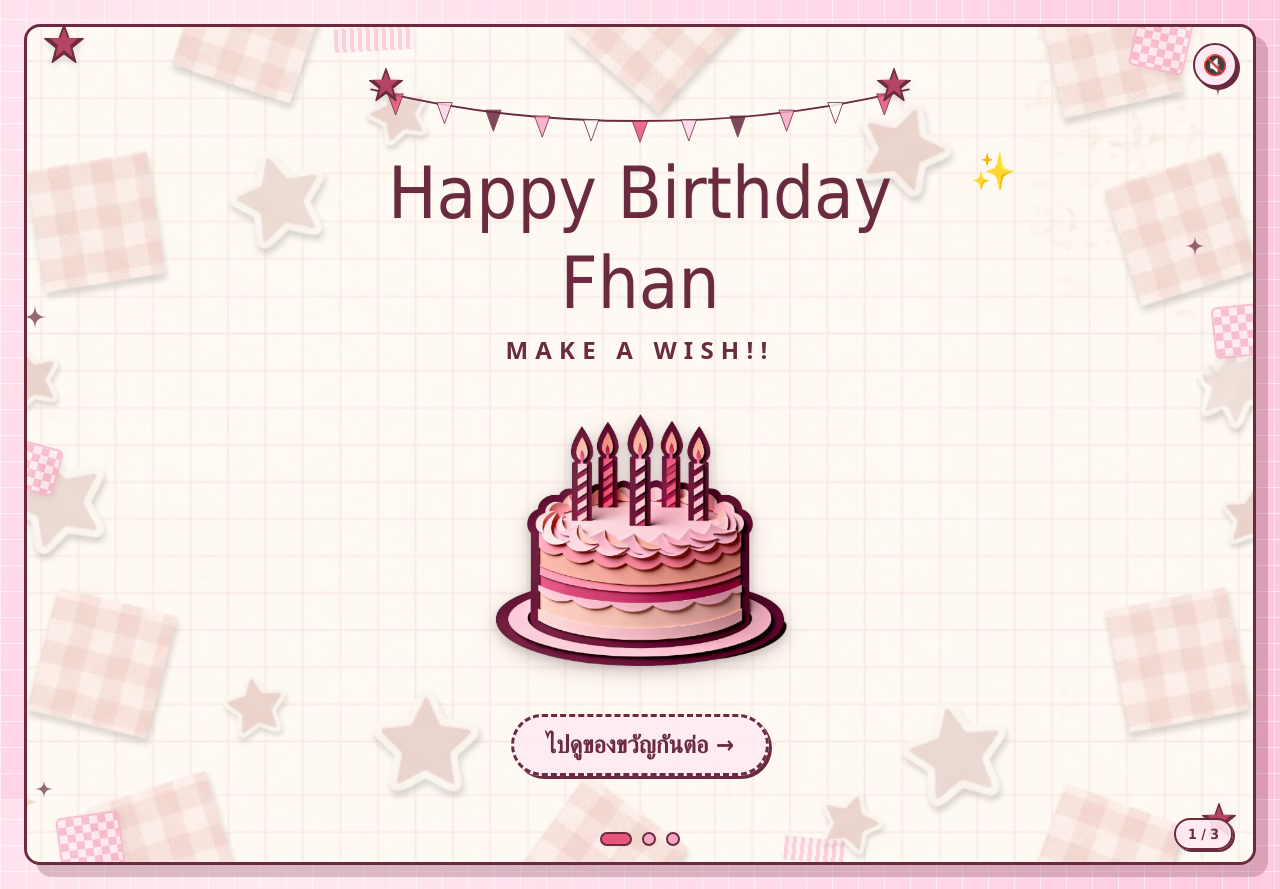
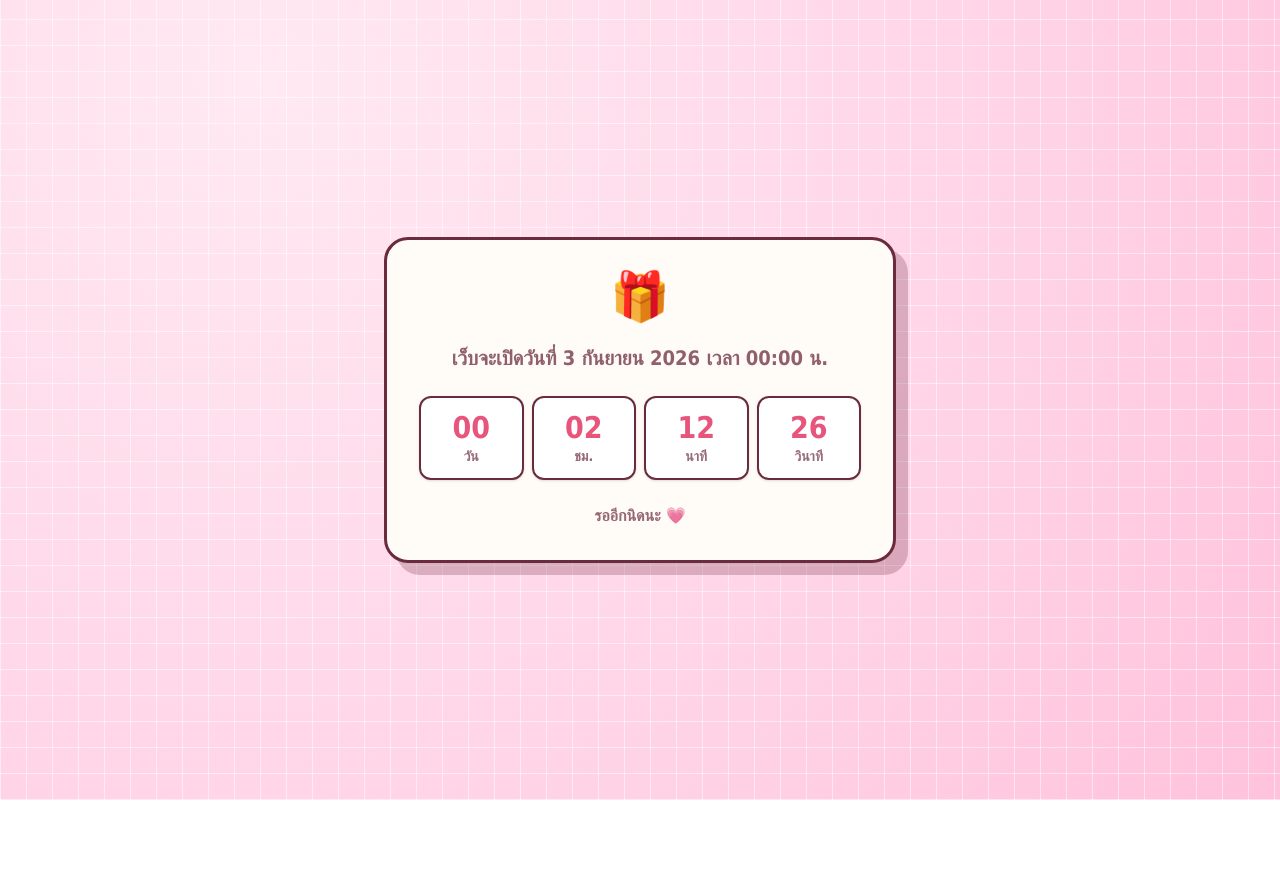
Before and after one commit to TS-Nocturne/happy_birthday_fhan, a Next.js app: page / in a window 1280 px wide. After the commit the page ends 800 px from the top, so only its background shows below. Built offline with nearby package versions, Linux system fonts and the light colour scheme; no server answers.

Commit message:
Build birthday experience and prepare Vercel deployment

```diff
--- /dev/null
+++ b/src/app/api/unlock/route.ts
@@ -0,0 +1,34 @@
+import { NextResponse } from 'next/server';
+import { isLaunched } from '@/lib/launch';
+
+const ACCESS_COOKIE = 'birthday_access';
+
+export async function POST(request: Request) {
+  if (!isLaunched()) {
+    return NextResponse.json({ ok: false, reason: 'not_released' }, { status: 403 });
+  }
+
+  const body: unknown = await request.json().catch(() => null);
+  const passcode =
+    body && typeof body === 'object' && 'passcode' in body
+      ? (body as { passcode?: unknown }).passcode
+      : null;
+  const expectedPasscode = process.env.SITE_PASSCODE ?? '0309';
+
+  if (typeof passcode !== 'string' || passcode !== expectedPasscode) {
+    return NextResponse.json({ ok: false }, { status: 401 });
+  }
+
+  const response = NextResponse.json({ ok: true });
+  response.cookies.set({
+    name: ACCESS_COOKIE,
+    value: 'granted',
+    httpOnly: true,
+    sameSite: 'lax',
+    secure: process.env.NODE_ENV === 'production',
+    path: '/',
+    maxAge: 60 * 60 * 24 * 30,
+  });
+
+  return response;
+}
--- a/src/app/layout.tsx
+++ b/src/app/layout.tsx
@@ -1,4 +1,7 @@
 import type { Metadata } from 'next';
+import { cookies } from 'next/headers';
+import AccessGate from '@/components/AccessGate';
+import { isLaunched, LAUNCH_AT } from '@/lib/launch';
 import './globals.css';
 
 export const metadata: Metadata = {
@@ -15,12 +18,18 @@ export const viewport = {
   initialScale: 1,
 };
 
-export default function RootLayout({
+export default async function RootLayout({
   children,
 }: Readonly<{ children: React.ReactNode }>) {
+  const cookieStore = await cookies();
+  const unlocked = cookieStore.get('birthday_access')?.value === 'granted';
+  const launched = isLaunched();
+
   return (
     <html lang="th">
-      <body className="min-h-dvh overflow-x-hidden">{children}</body>
+      <body className="min-h-dvh overflow-x-hidden">
+        {launched && unlocked ? children : <AccessGate launched={launched} launchAt={LAUNCH_AT} />}
+      </body>
     </html>
   );
 }
--- /dev/null
+++ b/src/components/AccessGate.tsx
@@ -0,0 +1,132 @@
+'use client';
+
+import { FormEvent, useEffect, useState } from 'react';
+import { motion } from 'motion/react';
+
+interface AccessGateProps {
+  launched: boolean;
+  launchAt: number;
+}
+
+function Countdown({ launchAt }: Pick<AccessGateProps, 'launchAt'>) {
+  const [remaining, setRemaining] = useState(() => Math.max(0, launchAt - Date.now()));
+
+  useEffect(() => {
+    const timer = window.setInterval(() => {
+      const next = Math.max(0, launchAt - Date.now());
+      setRemaining(next);
+      if (next === 0) window.location.reload();
+    }, 1000);
+    return () => window.clearInterval(timer);
+  }, [launchAt]);
+
+  const totalSeconds = Math.ceil(remaining / 1000);
+  const days = Math.floor(totalSeconds / 86_400);
+  const hours = Math.floor((totalSeconds % 86_400) / 3_600);
+  const minutes = Math.floor((totalSeconds % 3_600) / 60);
+  const seconds = totalSeconds % 60;
+  const units = [
+    { label: 'วัน', value: days },
+    { label: 'ชม.', value: hours },
+    { label: 'นาที', value: minutes },
+    { label: 'วินาที', value: seconds },
+  ];
+
+  return (
+    <main className="grid min-h-dvh place-items-center p-4">
+      <motion.section
+        initial={{ opacity: 0, y: 18, scale: 0.96 }}
+        animate={{ opacity: 1, y: 0, scale: 1 }}
+        className="grid w-full max-w-lg gap-6 rounded-3xl border-[3px] border-plum bg-cream p-8 text-center shadow-[var(--shadow-pop-lg)]"
+      >
+        <span className="text-5xl" aria-hidden="true">🎁</span>
+        <p className="font-hand text-xl font-bold text-plum/75">เว็บจะเปิดวันที่ 3 กันยายน 2026 เวลา 00:00 น.</p>
+        <div className="grid grid-cols-4 gap-2" aria-live="polite" aria-label="เวลาที่เหลือก่อนเปิดเว็บ">
+          {units.map((unit) => (
+            <div key={unit.label} className="rounded-xl border-2 border-plum bg-white px-2 py-3 shadow-sm">
+              <p className="font-script text-3xl font-bold text-rose tabular-nums">{String(unit.value).padStart(2, '0')}</p>
+              <p className="font-hand text-sm font-bold text-plum/70">{unit.label}</p>
+            </div>
+          ))}
+        </div>
+        <p className="font-hand font-bold text-plum/70">รออีกนิดนะ 💗</p>
+      </motion.section>
+    </main>
+  );
+}
+
+function PasscodeForm() {
+  const [passcode, setPasscode] = useState('');
+  const [error, setError] = useState(false);
+  const [submitting, setSubmitting] = useState(false);
+
+  const unlock = async (event: FormEvent<HTMLFormElement>) => {
+    event.preventDefault();
+    setSubmitting(true);
+    setError(false);
+
+    try {
+      const response = await fetch('/api/unlock', {
+        method: 'POST',
+        headers: { 'Content-Type': 'application/json' },
+        body: JSON.stringify({ passcode }),
+      });
+
+      if (!response.ok) {
+        setError(true);
+        setPasscode('');
+        return;
+      }
+
+      window.location.reload();
+    } catch {
+      setError(true);
+    } finally {
+      setSubmitting(false);
+    }
+  };
+
+  return (
+    <main className="grid min-h-dvh place-items-center p-4">
+      <motion.form
+        onSubmit={unlock}
+        initial={{ opacity: 0, y: 18, scale: 0.96 }}
+        animate={{ opacity: 1, y: 0, scale: 1 }}
+        className="grid w-full max-w-sm gap-5 rounded-3xl border-[3px] border-plum bg-cream p-8 text-center shadow-[var(--shadow-pop-lg)]"
+      >
+        <span className="text-5xl" aria-hidden="true">💌</span>
+        <div>
+          <h1 className="font-script text-4xl font-bold text-plum">มีข้อความถึง Fhan</h1>
+          <p className="mt-2 font-hand text-lg font-bold text-plum/75">กรอกรหัสเพื่อเปิดดูนะ</p>
+        </div>
+        <label className="grid gap-2 text-left font-hand font-bold text-plum" htmlFor="passcode">
+          รหัสผ่าน
+          <input
+            id="passcode"
+            type="password"
+            inputMode="numeric"
+            autoComplete="one-time-code"
+            autoFocus
+            required
+            maxLength={12}
+            value={passcode}
+            onChange={(event) => setPasscode(event.target.value)}
+            className="w-full rounded-xl border-[3px] border-plum bg-white px-4 py-3 text-center text-2xl tracking-[0.45em] text-plum outline-none transition focus:border-rose focus:ring-4 focus:ring-pink-base"
+          />
+        </label>
+        {error && <p className="font-hand font-bold text-rose" role="alert">รหัสยังไม่ถูกต้อง ลองอีกครั้งนะ</p>}
+        <button
+          type="submit"
+          disabled={submitting || !passcode}
+          className="rounded-full border-[3px] border-plum bg-rose px-6 py-3 font-hand text-xl font-bold text-white shadow-[4px_4px_0_var(--color-plum)] transition hover:scale-105 disabled:cursor-not-allowed disabled:opacity-60"
+        >
+          {submitting ? 'กำลังเปิด…' : 'เปิดข้อความ ✨'}
+        </button>
+      </motion.form>
+    </main>
+  );
+}
+
+export default function AccessGate({ launched, launchAt }: AccessGateProps) {
+  return launched ? <PasscodeForm /> : <Countdown launchAt={launchAt} />;
+}
--- /dev/null
+++ b/src/lib/launch.ts
@@ -0,0 +1,4 @@
+// 3 September 2026, 00:00 in Asia/Bangkok (UTC+7).
+export const LAUNCH_AT = Date.UTC(2026, 8, 2, 17, 0, 0);
+
+export const isLaunched = (now = Date.now()) => now >= LAUNCH_AT;
```
Also changed, not shown: 1 other file (tests, documents, lock files or other folders).
